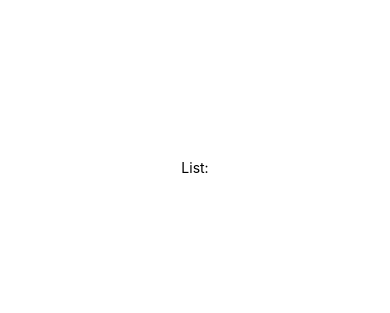
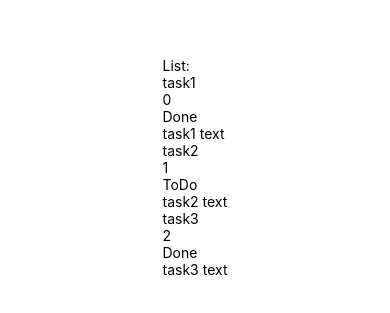
Before and after one commit to xanoosh/todo-expo-typescript, a React Native app: screen / in a window 390 px wide. Shown: the part 255-568 px from the top of the page. Built offline with nearby package versions, Linux system fonts and the light colour scheme.

Commit message:
fixed .map in list component, updated expo

```diff
--- a/App.tsx
+++ b/App.tsx
@@ -9,15 +9,20 @@ export default function App() {
     text: string;
     isDone: boolean;
   }
-  const [toDo, setToDo] = useState<arrElement[] | null>(null);
+  const [toDo, setToDo] = useState<arrElement[]>([]);
 
   const someArray = [
     { title: 'task1', text: 'task1 text', isDone: true },
     { title: 'task2', text: 'task2 text', isDone: false },
     { title: 'task3', text: 'task3 text', isDone: true },
   ];
-
-  useEffect(() => setToDo(someArray), []);
+  useEffect(() => {
+    setToDo(someArray);
+    //load data from asyncstorage
+  }, []);
+  useEffect(() => {
+    //save data to asyncstorage
+  }, [toDo]);
 
   return (
     <View style={styles.container}>
--- a/components/List.tsx
+++ b/components/List.tsx
@@ -8,27 +8,28 @@ interface arrayElement {
   isDone: boolean;
 }
 type ListProps = {
-  array: arrayElement[] | null;
+  array: arrayElement[];
 };
 
 const List = ({ array }: ListProps) => {
-  const content = array ? (
-    array.map((el, i) => {
+  const content =
+    array.length > 0 ? (
+      array.map((el, i) => (
         <ListElement
           key={i}
           id={i}
           title={el.title}
           text={el.text}
           isDone={el.isDone}
-      />;
-    })
+        />
+      ))
     ) : (
       <Text>No tasks</Text>
     );
   return (
     <View>
       <Text>List:</Text>
-      {content}
+      <View>{content}</View>
     </View>
   );
 };
--- a/components/ListElement.tsx
+++ b/components/ListElement.tsx
@@ -12,6 +12,7 @@ const ListElement = ({ title, text, isDone, id }: ListElementProps) => {
   return (
     <View>
       <Text>{title}</Text>
+      <Text>{id}</Text>
       <Text>{isDone ? 'Done' : 'ToDo'}</Text>
       <Text>{text}</Text>
     </View>
--- a/package.json
+++ b/package.json
@@ -16,7 +16,7 @@
     "react-native-web": "~0.13.12"
   },
   "devDependencies": {
-    "@babel/core": "^7.9.0",
+    "@babel/core": "~7.9.0",
     "@types/react": "~16.9.35",
     "@types/react-native": "~0.63.2",
     "typescript": "~4.0.0"
```
Also changed, not shown: 1 other file (tests, documents, lock files or other folders). Lines whose indentation alone changed are shown as unchanged.
